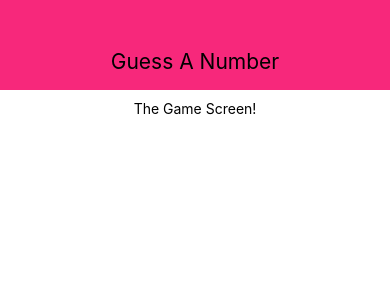
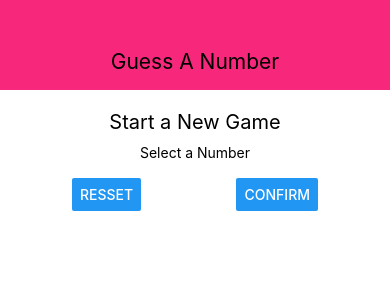
Before and after one commit to Eldor99/NumberGueser, a React Native app: screen / in a window 390 px wide. Shown: the top 300 px of the page. Built offline with nearby package versions, Linux system fonts and the light colour scheme.

Commit message:
added some layouts to ScreenGame

```diff
--- a/screens/StartGameScreen.js
+++ b/screens/StartGameScreen.js
@@ -1,10 +1,18 @@
 import React from "react";
-import { Text, View, StyleSheet } from "react-native";
+import { Text, View, StyleSheet, Button, TextInput } from "react-native";
 
 const StartGameScreen = (props) => {
   return (
     <View style={styles.screen}>
-      <Text>The Game Screen!</Text>
+      <Text style={styles.title}>Start a New Game</Text>
+      <View style={styles.inputContainer}>
+        <Text>Select a Number</Text>
+        <TextInput />
+        <View style={styles.buttonContainer}>
+          <Button title="Resset" onPress={() => {}} />
+          <Button title="Confirm" onPress={() => {}} />
+        </View>
+      </View>
     </View>
   );
 };
@@ -15,6 +23,21 @@
     padding: 10,
     alignItems: "center",
   },
+  title: {
+    fontSize: 20,
+    marginVertical: 10,
+  },
+  inputContainer: {
+    width: 300,
+    maxWidth: "80%",
+    alignItems: "center",
+  },
+  buttonContainer: {
+    flexDirection: "row",
+    width: "100%",
+    justifyContent: "space-between",
+    paddingHorizontal: 25,
+  },
 });
 
 export default StartGameScreen;
```
